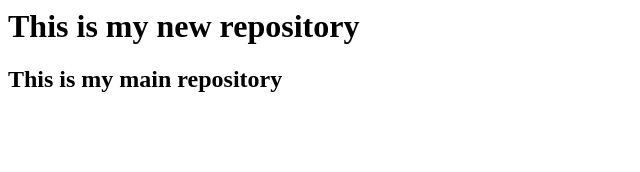
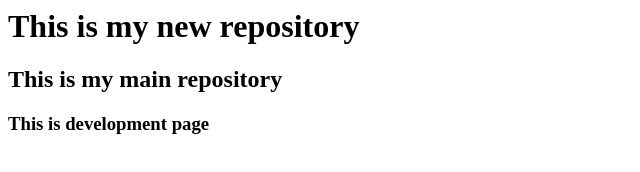
Before and after one commit to charmi-tanna/NewRepository, a plain HTML site: page index.html in a window 1280 px wide. Shown: the whole page, without its empty margins (0-640 px from the left). Drawn offline with Linux system fonts and the light colour scheme.

Commit message:
REFS : #5 and fixes #5 edited development page

```diff
--- a/index.html
+++ b/index.html
@@ -4,5 +4,6 @@
 <body>
 <h1>This is my new repository</h1>
 <h2>This is my main repository</h2>
+  <h3>This is development page</h3>
 </body>
 </html>
```
